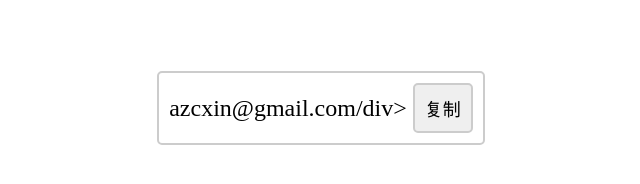
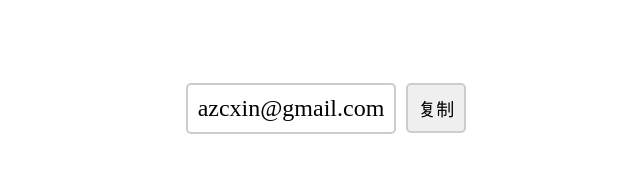
Before and after one commit to dishao123/openai-proxy-api-page, a plain HTML site: page index.html in a window 1280 px wide. Shown: the whole page, without its empty margins (314-954 px from the left). Drawn offline with Linux system fonts and the light colour scheme.

Commit message:
Update index.html

```diff
--- a/index.html
+++ b/index.html
@@ -30,7 +30,7 @@
 </head>
 <body>
   <div id="email-box">
-    <div id="email-text">azcxin@gmail.com/div>
+    <div id="email-text">azcxin@gmail.com</div>
     <button id="copy-btn">复制</button>
   </div>
 
```
